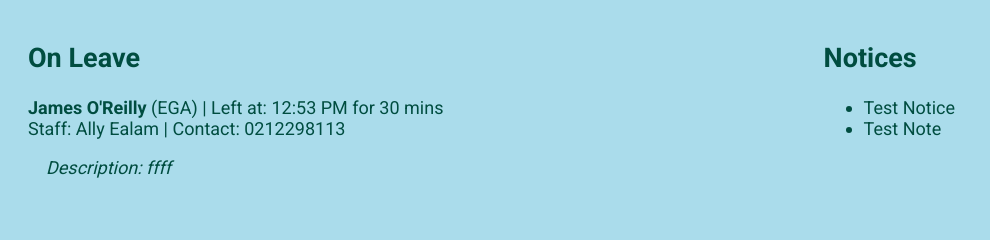
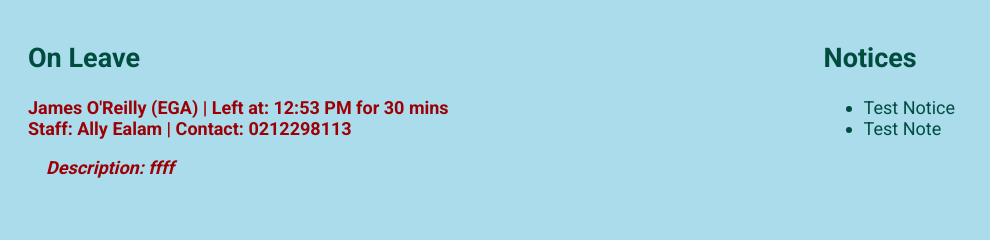
Before and after one commit to TupeloDan/Patient-Management-App, a Flask app: page / in a window 1280 px wide. Shown: the part 246-486 px from the top of the page, without its empty margins (0-990 px from the left). Run offline with Flask 3, Linux system fonts and the light colour scheme; data comes from the database, SQL or seed files in the repository; data that the repository does not hold is empty.

Commit message:
Stable point: MILESTONE !! project complete -  Added New Feature - Onleave Return Red on Overdue 1308 7.10

```diff
--- a/leave_record_data.py
+++ b/leave_record_data.py
@@ -76,7 +76,8 @@ class LeaveRecordData:
                     l.DurationMinutes AS duration,
                     s.StaffName AS staffName,
                     l.ContactPhoneNumber AS contactPhone,
-                    l.LeaveDescription AS description
+                    l.LeaveDescription AS description,
+                    l.ExpectedReturnTime AS expectedReturn
                 FROM LeaveLog l
                 JOIN People p ON l.NHI = p.NHI
                 LEFT JOIN Staff s ON l.StaffResponsibleID = s.ID
--- a/static/css/style.css
+++ b/static/css/style.css
@@ -186,4 +186,7 @@ td {
     font-weight: bold;
 }
 
-/* NEW: Apply a consistent border to all header and data cells */
+.overdue-leave {
+    color: #9C0006; /* Same red as .date-overdue */
+    font-weight: bold;
+}
--- a/static/js/script.js
+++ b/static/js/script.js
@@ -65,6 +65,16 @@ document.addEventListener('DOMContentLoaded', () => {
                         const entryDiv = document.createElement('div');
                         entryDiv.classList.add('leave-entry');
                         const infoLine = document.createElement('p');
+
+                        // --- NEW LOGIC TO CHECK IF OVERDUE ---
+                        if (leave.expectedReturn) {
+                            const expectedReturnTime = new Date(leave.expectedReturn);
+                            const currentTime = new Date();
+                            if (currentTime > expectedReturnTime) {
+                                entryDiv.classList.add('overdue-leave');
+                            }
+                        }
+                        // --- END OF NEW LOGIC -
 
                         // THIS IS THE FIX: We no longer do any date parsing.
                         const leaveTime = leave.leaveTime || 'N/A';
@@ -164,9 +174,9 @@ document.addEventListener('DOMContentLoaded', () => {
                 if (dueTimeObject) {
                     const currentTime = new Date();
                     if (currentTime > dueTimeObject) {
-                        [0, 1, 15].forEach(i => row.cells[i].classList.add('font-alert-orange'));
+                        [0, 15].forEach(i => row.cells[i].classList.add('font-alert-orange'));
                     } else {
-                        [0, 1, 15].forEach(i => row.cells[i].classList.add('font-alert-yellow'));
+                        [0, 15].forEach(i => row.cells[i].classList.add('font-alert-yellow'));
                     }
                 }
             });
```
Also changed, not shown: 3 other files.
